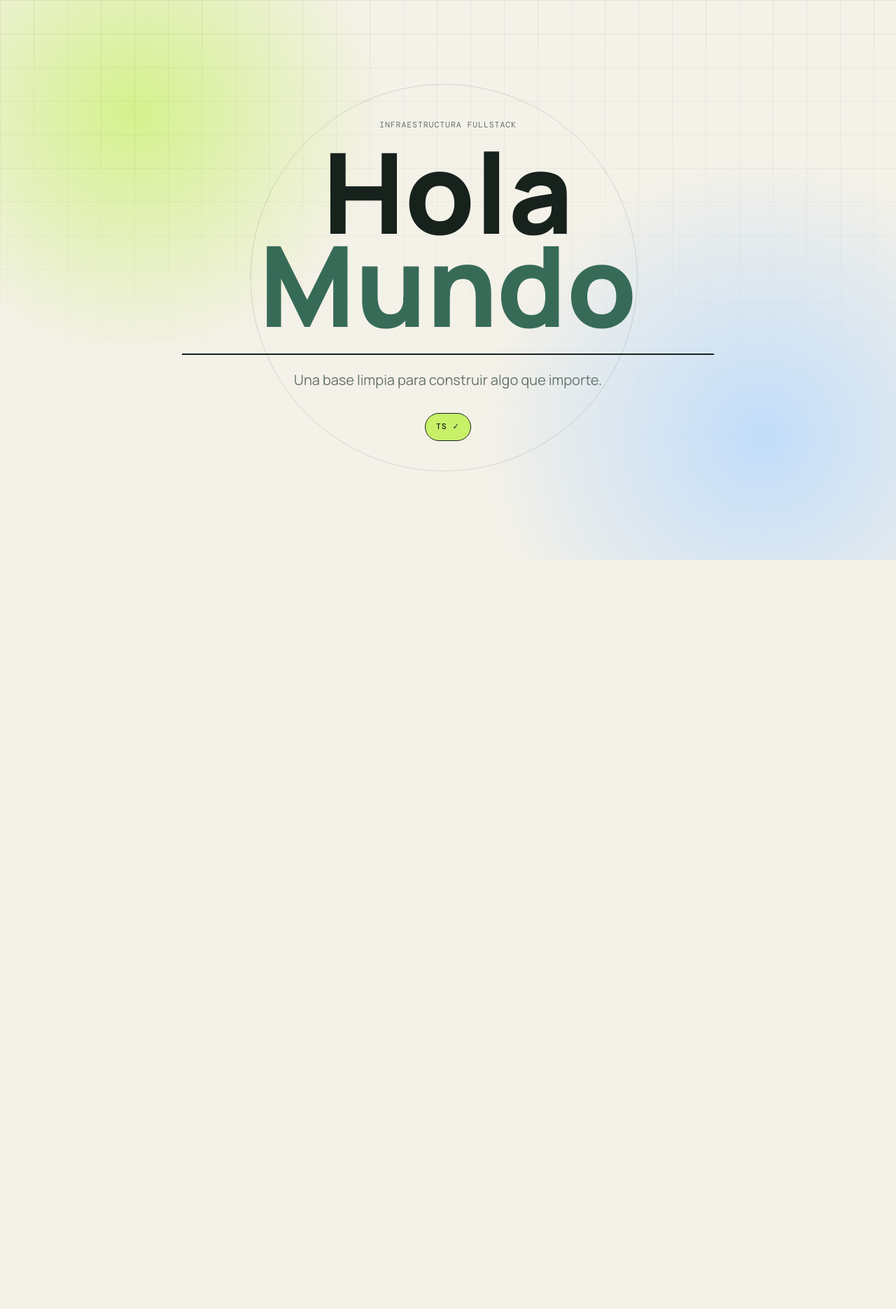
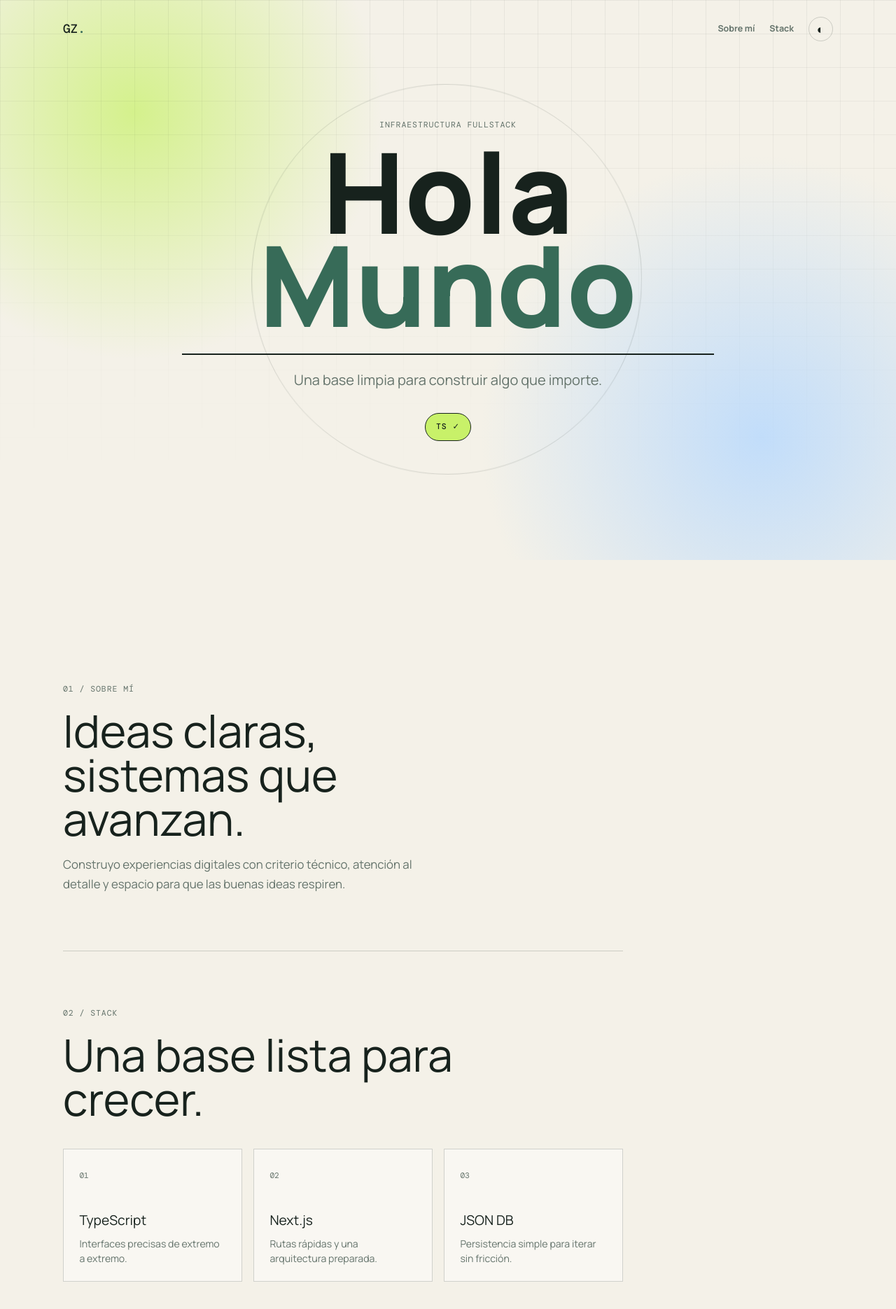
Before and after one commit to GonzaloOo4/tallarinaso, a Next.js app: page / in a window 1280 px wide. Shown: the top 1870 px of the page at 70% size. Before the commit the page ends 800 px from the top, so only its background shows below. Built offline with nearby package versions, Linux system fonts and the light colour scheme.

Commit message:
feat: add base UI and theme

```diff
--- a/src/app/globals.css
+++ b/src/app/globals.css
@@ -7,6 +7,18 @@
   --paper: #f4f1e8;
   --lime: #c8f169;
   --blue: #b5d8ff;
+  --line: rgba(23, 34, 29, 0.18);
+  --panel: rgba(255, 255, 255, 0.42);
+}
+
+[data-theme='dark'] {
+  --ink: #eef3e8;
+  --muted: #a4b2a5;
+  --paper: #17221d;
+  --lime: #c8f169;
+  --blue: #8ebef2;
+  --line: rgba(238, 243, 232, 0.2);
+  --panel: rgba(38, 54, 46, 0.72);
 }
 
 * { box-sizing: border-box; }
@@ -18,7 +30,32 @@ body {
   color: var(--ink);
   background: var(--paper);
   font-family: 'Manrope', sans-serif;
+  transition: background-color 250ms ease, color 250ms ease;
 }
+
+.site-header {
+  position: absolute;
+  top: 0;
+  right: 0;
+  left: 0;
+  z-index: 10;
+  display: flex;
+  align-items: center;
+  justify-content: space-between;
+  width: min(90vw, 1100px);
+  margin: 0 auto;
+  padding: 1.5rem 0;
+}
+
+.brand-mark { color: var(--ink); font-family: 'DM Mono', monospace; font-size: 1.1rem; font-weight: 500; text-decoration: none; }
+.brand-mark span { color: #376b58; }
+.site-nav { display: flex; align-items: center; gap: 1.3rem; }
+.site-nav a { color: var(--muted); font-size: 0.78rem; font-weight: 700; text-decoration: none; }
+.site-nav a:hover, .site-nav a:focus-visible { color: var(--ink); }
+.ui-button { cursor: pointer; font: inherit; }
+.ui-button-quiet { border: 0; background: transparent; color: var(--ink); }
+.theme-toggle { display: grid; width: 2.2rem; height: 2.2rem; padding: 0; place-items: center; border: 1px solid var(--line); border-radius: 50%; font-size: 1.1rem; }
+.theme-toggle:hover, .theme-toggle:focus-visible { background: var(--panel); }
 
 .hero-shell {
   position: relative;
@@ -61,6 +98,26 @@ body {
 .hero-subtitle { margin: 0 auto 2rem; color: var(--muted); font-size: clamp(1rem, 2vw, 1.25rem); }
 .tech-badge { display: inline-flex; gap: 0.5rem; align-items: center; padding: 0.65rem 0.9rem; border: 1px solid var(--ink); border-radius: 999px; background: var(--lime); color: var(--ink); font-size: 0.72rem; font-weight: 500; }
 
+.home-sections { width: min(90vw, 1100px); margin: 0 auto; padding: 6rem 0 8rem; }
+.content-section { max-width: 800px; padding: 5rem 0; scroll-margin-top: 4rem; }
+.content-section + .content-section { border-top: 1px solid var(--line); }
+.content-section h2 { max-width: 620px; margin: 0 0 1.2rem; font-size: clamp(2rem, 5vw, 4.4rem); line-height: 0.98; }
+.section-copy { max-width: 540px; margin: 0; color: var(--muted); font-size: 1.05rem; line-height: 1.7; }
+.card-grid { display: grid; grid-template-columns: repeat(3, 1fr); gap: 1rem; margin-top: 2.5rem; }
+.ui-card { min-height: 190px; padding: 1.4rem; border: 1px solid var(--line); background: var(--panel); }
+.card-index { color: var(--muted); font-family: 'DM Mono', monospace; font-size: 0.7rem; }
+.ui-card h3 { margin: 2.5rem 0 0.5rem; font-size: 1.2rem; }
+.ui-card p { margin: 0; color: var(--muted); font-size: 0.88rem; line-height: 1.5; }
+
+@media (max-width: 640px) {
+  .site-nav { gap: 0.75rem; }
+  .site-nav a { font-size: 0.7rem; }
+  .home-sections { padding-top: 3rem; }
+  .card-grid { grid-template-columns: 1fr; }
+  .ui-card { min-height: auto; }
+  .ui-card h3 { margin-top: 1.5rem; }
+}
+
 @keyframes drift { from { transform: translate(-7%, -4%) rotate(-8deg) scale(0.92); } to { transform: translate(7%, 4%) rotate(8deg) scale(1.08); } }
 
 @media (prefers-reduced-motion: reduce) { *, *::before, *::after { animation-duration: 0.01ms !important; animation-iteration-count: 1 !important; transition-duration: 0.01ms !important; } }
--- a/src/app/layout.tsx
+++ b/src/app/layout.tsx
@@ -1,4 +1,5 @@
 import type { Metadata } from 'next';
+import { SiteHeader } from '@/components/SiteHeader';
 import './globals.css';
 
 export const metadata: Metadata = {
@@ -9,7 +10,10 @@ export const metadata: Metadata = {
 export default function RootLayout({ children }: Readonly<{ children: React.ReactNode }>) {
   return (
     <html lang="es">
-      <body>{children}</body>
+      <body>
+        <SiteHeader />
+        {children}
+      </body>
     </html>
   );
 }
--- a/src/app/page.tsx
+++ b/src/app/page.tsx
@@ -1,5 +1,9 @@
 import { HolaMundo } from '@/components/home/HolaMundo';
+import { HomeSections } from '@/components/home/HomeSections';
 
 export default function Home() {
-  return <HolaMundo />;
+  return <>
+    <HolaMundo />
+    <HomeSections />
+  </>;
 }
--- /dev/null
+++ b/src/components/SiteHeader.tsx
@@ -0,0 +1,13 @@
+import Link from 'next/link';
+import { ThemeToggle } from './ui/ThemeToggle';
+
+export const SiteHeader = () => (
+  <header className="site-header">
+    <Link className="brand-mark" href="/" aria-label="Ir al inicio">GZ<span>.</span></Link>
+    <nav className="site-nav" aria-label="Navegación principal">
+      <Link href="#sobre-mi">Sobre mí</Link>
+      <Link href="#stack">Stack</Link>
+      <ThemeToggle />
+    </nav>
+  </header>
+);
--- /dev/null
+++ b/src/components/home/HomeSections.tsx
@@ -0,0 +1,20 @@
+import { Card } from '@/components/ui/Card';
+
+export const HomeSections = () => (
+  <div className="home-sections">
+    <section className="content-section" id="sobre-mi" aria-labelledby="about-title">
+      <p className="eyebrow">01 / Sobre mí</p>
+      <h2 id="about-title">Ideas claras, sistemas que avanzan.</h2>
+      <p className="section-copy">Construyo experiencias digitales con criterio técnico, atención al detalle y espacio para que las buenas ideas respiren.</p>
+    </section>
+    <section className="content-section" id="stack" aria-labelledby="stack-title">
+      <p className="eyebrow">02 / Stack</p>
+      <h2 id="stack-title">Una base lista para crecer.</h2>
+      <div className="card-grid">
+        <Card><span className="card-index">01</span><h3>TypeScript</h3><p>Interfaces precisas de extremo a extremo.</p></Card>
+        <Card><span className="card-index">02</span><h3>Next.js</h3><p>Rutas rápidas y una arquitectura preparada.</p></Card>
+        <Card><span className="card-index">03</span><h3>JSON DB</h3><p>Persistencia simple para iterar sin fricción.</p></Card>
+      </div>
+    </section>
+  </div>
+);
--- /dev/null
+++ b/src/components/ui/Button.tsx
@@ -0,0 +1,10 @@
+import type { ButtonHTMLAttributes } from 'react';
+import { cn } from '@/lib/utils';
+
+type ButtonProps = ButtonHTMLAttributes<HTMLButtonElement> & {
+  variant?: 'solid' | 'quiet';
+};
+
+export const Button = ({ className, variant = 'solid', ...props }: ButtonProps) => (
+  <button className={cn('ui-button', `ui-button-${variant}`, className)} {...props} />
+);
--- /dev/null
+++ b/src/components/ui/Card.tsx
@@ -0,0 +1,6 @@
+import type { HTMLAttributes } from 'react';
+import { cn } from '@/lib/utils';
+
+export const Card = ({ className, ...props }: HTMLAttributes<HTMLElement>) => (
+  <article className={cn('ui-card', className)} {...props} />
+);
--- /dev/null
+++ b/src/components/ui/ThemeToggle.tsx
@@ -0,0 +1,37 @@
+'use client';
+
+import { useEffect, useState } from 'react';
+import { Button } from './Button';
+
+type Theme = 'light' | 'dark';
+
+export const ThemeToggle = () => {
+  const [theme, setTheme] = useState<Theme>('light');
+
+  useEffect(() => {
+    const storedTheme = window.localStorage.getItem('theme') as Theme | null;
+    const preferredTheme = window.matchMedia('(prefers-color-scheme: dark)').matches ? 'dark' : 'light';
+    const nextTheme = storedTheme ?? preferredTheme;
+    setTheme(nextTheme);
+    document.documentElement.dataset.theme = nextTheme;
+  }, []);
+
+  const toggleTheme = () => {
+    const nextTheme = theme === 'light' ? 'dark' : 'light';
+    setTheme(nextTheme);
+    window.localStorage.setItem('theme', nextTheme);
+    document.documentElement.dataset.theme = nextTheme;
+  };
+
+  return (
+    <Button
+      aria-label={theme === 'light' ? 'Activar tema oscuro' : 'Activar tema claro'}
+      className="theme-toggle"
+      onClick={toggleTheme}
+      variant="quiet"
+      type="button"
+    >
+      <span aria-hidden="true">{theme === 'light' ? '◐' : '○'}</span>
+    </Button>
+  );
+};
```
